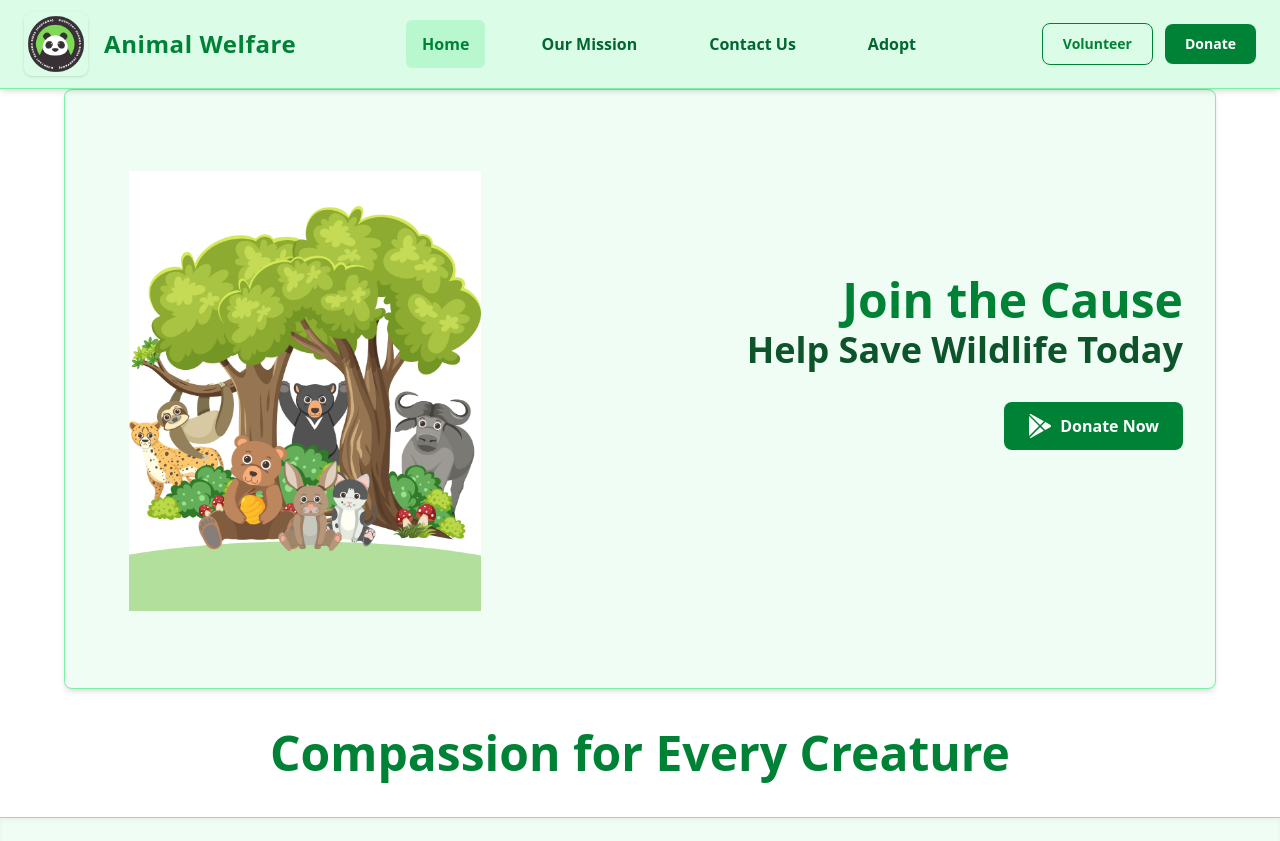
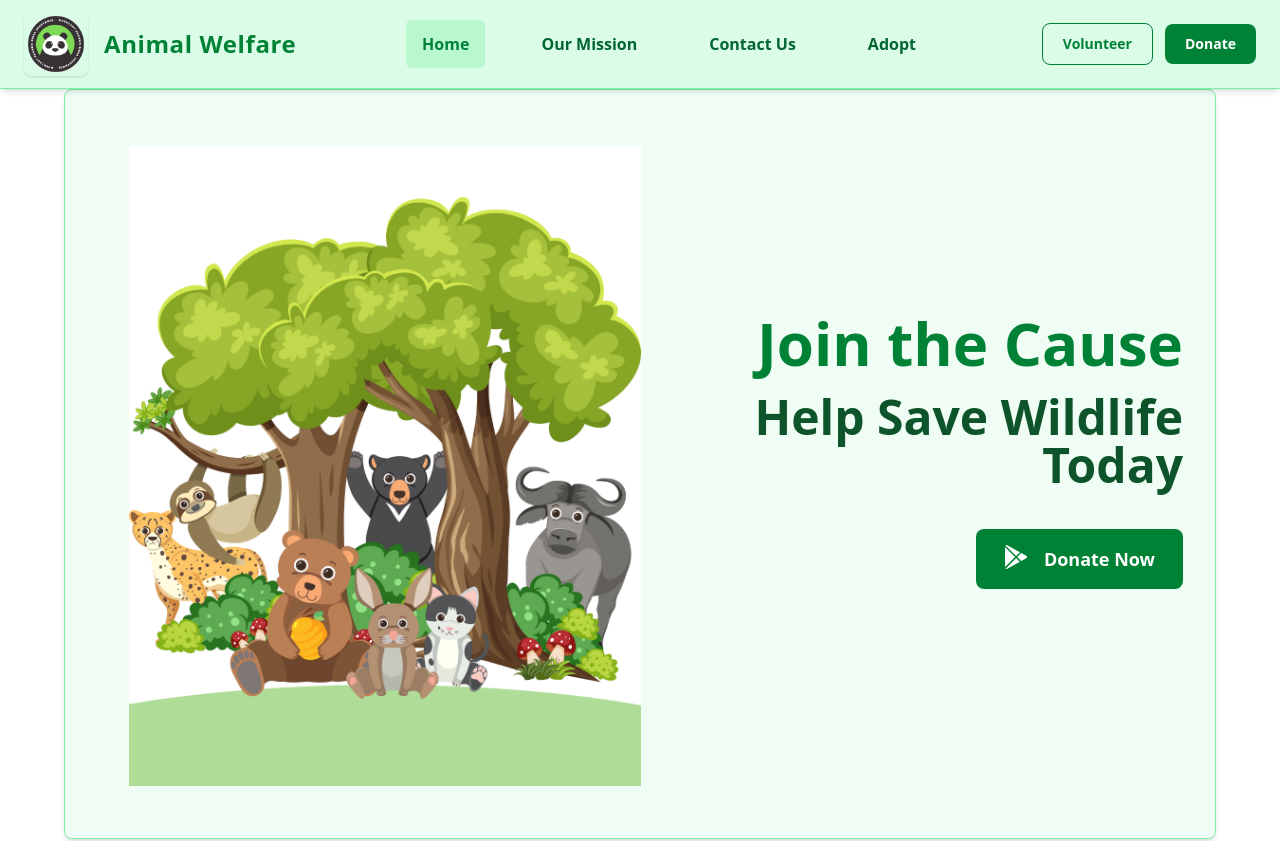
Before and after one commit to dushyantsharma460/Rounting-WildLife, a React (Vite) app: page / in a window 1280 px wide. Shown: the top 841 px of the page. Built offline with nearby package versions, Linux system fonts and the light colour scheme.

Commit message:
Update Home.jsx

```diff
--- a/src/components/Home/Home.jsx
+++ b/src/components/Home/Home.jsx
@@ -5,47 +5,47 @@ export default function Home() {
     return (
         <div className="mx-auto w-full max-w-7xl">
             {/* Hero Section */}
-            <aside className="relative bg-green-50 text-green-900 rounded-lg border border-green-300 overflow-hidden sm:mx-16 mx-2 sm:py-20 py-16 shadow-md min-h-[600px]">
-                <div className="relative z-10 max-w-screen-xl px-4 pt-10 pb-20 sm:pt-24 sm:pb-28 mx-auto sm:px-6 lg:px-8">
-                    <div className="max-w-xl mt-96 sm:mt-1 space-y-8 text-center sm:text-right sm:ml-auto">
-                        <h2 className="text-4xl sm:text-5xl font-extrabold text-green-700 leading-tight">
+            <aside className="relative bg-green-50 text-green-900 rounded-lg border border-green-300 overflow-hidden sm:mx-16 mx-2 sm:py-24 py-20 shadow-md min-h-[700px] sm:min-h-[750px]">
+                <div className="relative z-10 max-w-screen-xl px-4 pt-10 pb-20 sm:pt-28 sm:pb-32 mx-auto sm:px-6 lg:px-8">
+                    <div className="max-w-xl mt-[30rem] sm:mt-1 space-y-10 text-center sm:text-right sm:ml-auto">
+                        <h2 className="text-5xl sm:text-6xl font-extrabold text-green-700 leading-snug">
                             Join the Cause
-                            <span className="hidden sm:block text-green-900 text-4xl">
+                            <span className="block text-green-900 text-3xl sm:text-5xl mt-2">
                                 Help Save Wildlife Today
                             </span>
                         </h2>
 
                         <Link
                             to="/donate"
-                            className="inline-flex items-center px-6 py-3 text-white font-semibold bg-green-700 rounded-lg hover:bg-green-800 transition duration-300"
+                            className="inline-flex items-center px-7 py-4 text-lg text-white font-semibold bg-green-700 rounded-lg hover:bg-green-800 transition duration-300"
                         >
                             <svg
                                 fill="white"
-                                width="24"
-                                height="24"
+                                width="28"
+                                height="28"
                                 xmlns="http://www.w3.org/2000/svg"
                                 fillRule="evenodd"
                                 clipRule="evenodd"
                             >
                                 <path d="M1.571 23.664l10.531-10.501 3.712 3.701-12.519 6.941c-.476.264-1.059.26-1.532-.011l-.192-.13zm9.469-11.56l-10.04 10.011v-20.022l10.04 10.011zm6.274-4.137l4.905 2.719c.482.268.781.77.781 1.314s-.299 1.046-.781 1.314l-5.039 2.793-4.015-4.003 4.149-4.137zm-15.854-7.534c.09-.087.191-.163.303-.227.473-.271 1.056-.275 1.532-.011l12.653 7.015-3.846 3.835-10.642-10.612z" />
                             </svg>
-                            <span className="ml-2">Donate Now</span>
+                            <span className="ml-3">Donate Now</span>
                         </Link>
                     </div>
                 </div>
 
-                {/* Image on the left — preserved */}
+                {/* Image on the left — preserved with increased width */}
                 <div className="absolute inset-0 flex items-center sm:my-20 sm:pt-1 pt-12 justify-start">
                     <img
                         src="/Home.png"
                         alt="Panda Illustration"
-                        className="w-112 sm:w-[22rem] opacity-90 ms-4 sm:ms-16"
+                        className="w-[20rem] sm:w-[32rem] opacity-95 ms-4 sm:ms-16"
                     />
                 </div>
             </aside>
 
             {/* Tagline */}
-            <h1 className="text-center text-2xl sm:text-5xl font-semibold text-green-700 py-10">
+            <h1 className="text-center text-3xl sm:text-6xl font-semibold text-green-700 py-12 sm:py-16 px-4">
                 Compassion for Every Creature
             </h1>
         </div>
```
